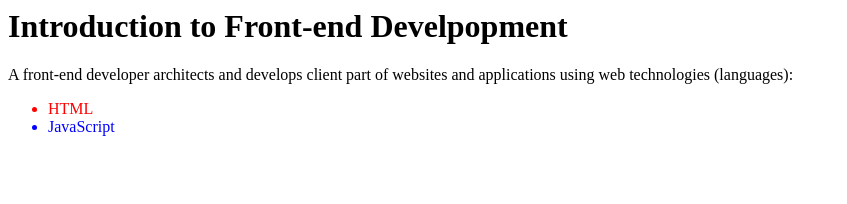
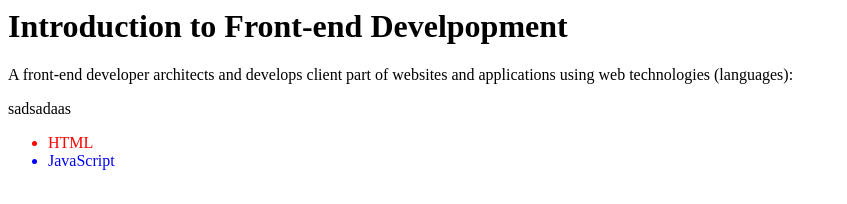
Before and after one commit to Ignajcio98/si-front-end-development, a plain HTML site: page index.html in a window 1280 px wide. Shown: the whole page, without its empty margins (0-847 px from the left). Drawn offline with Linux system fonts and the light colour scheme.

Commit message:
Initial Commit

```diff
--- a/index.html
+++ b/index.html
@@ -1,5 +1,6 @@
 <h1>Introduction to Front-end Develpopment</h1>
 <p>A front-end developer architects and develops client part of websites and applications using web technologies (languages):</p>
+<p>sadsadaas</p>
 <ul>
 <li style="color:red;">HTML</li>
 <li style="color:blue;>CSS</li>
```
